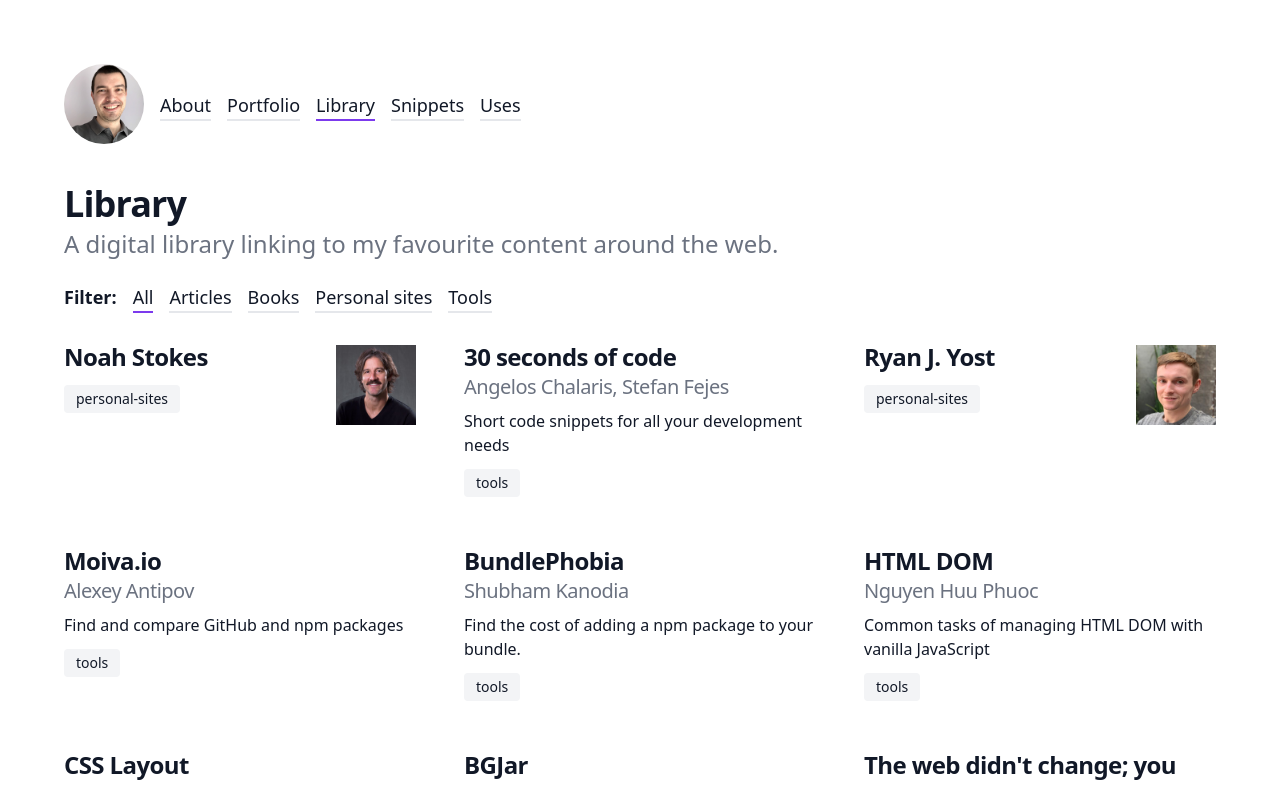
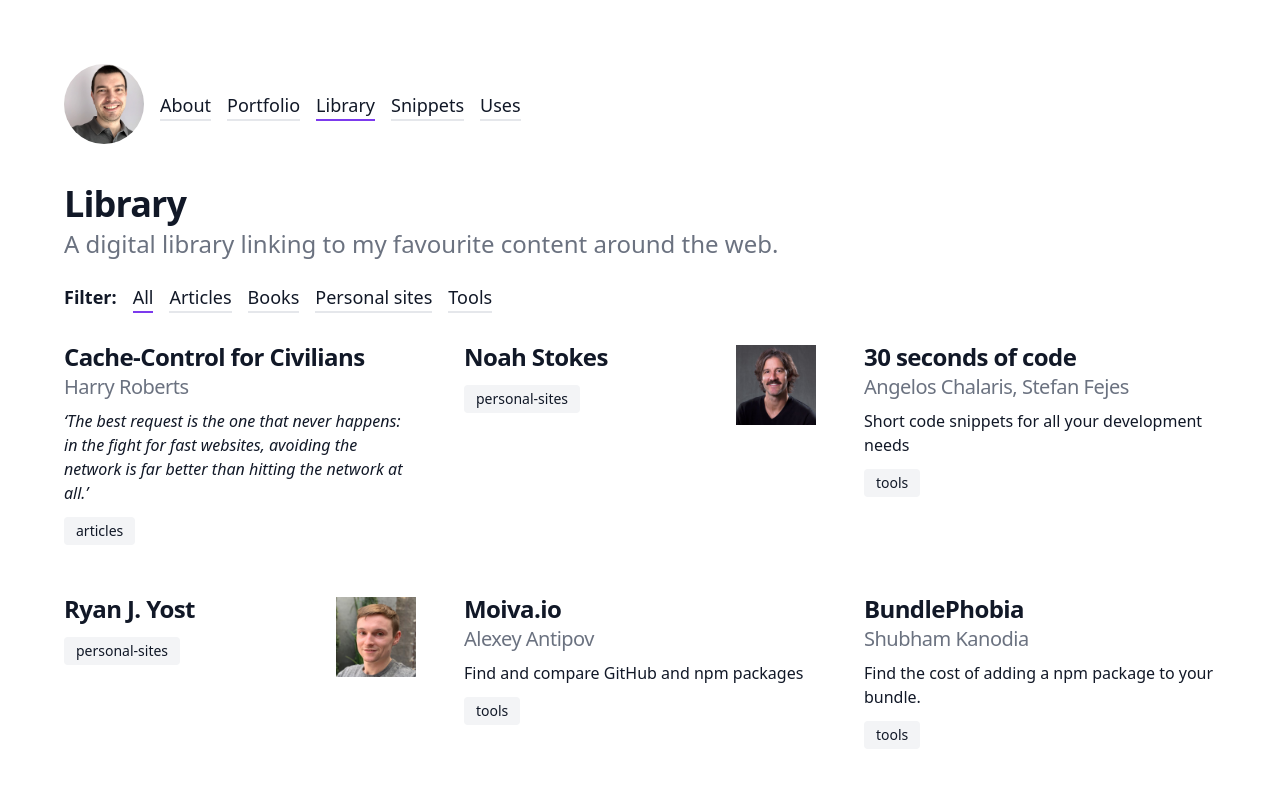
Before and after one commit to apaunchev/paunchev.com, a Next.js app: page /library in a window 1280 px wide. Shown: the top 785 px of the page. Built offline with nearby package versions, Linux system fonts and the light colour scheme.

Commit message:
Add article

```diff
--- a/data/library.js
+++ b/data/library.js
@@ -1,4 +1,12 @@
 export default [
+  {
+    tags: ['articles'],
+    title: 'Cache-Control for Civilians',
+    author: 'Harry Roberts',
+    quote:
+      'The best request is the one that never happens: in the fight for fast websites, avoiding the network is far better than hitting the network at all.',
+    url: 'https://csswizardry.com/2019/03/cache-control-for-civilians/',
+  },
   {
     tags: ['personal-sites'],
     title: 'Noah Stokes',
```
